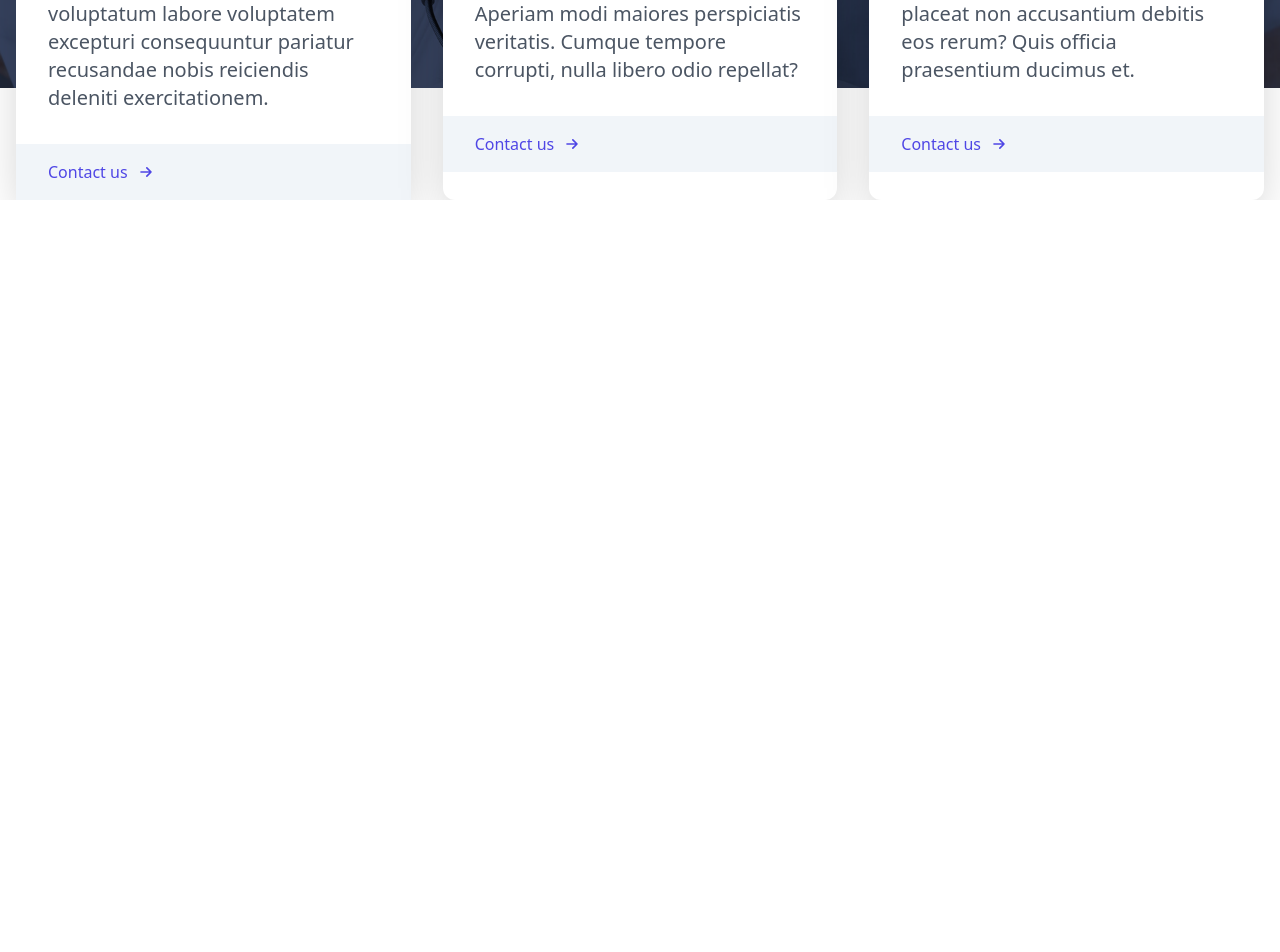
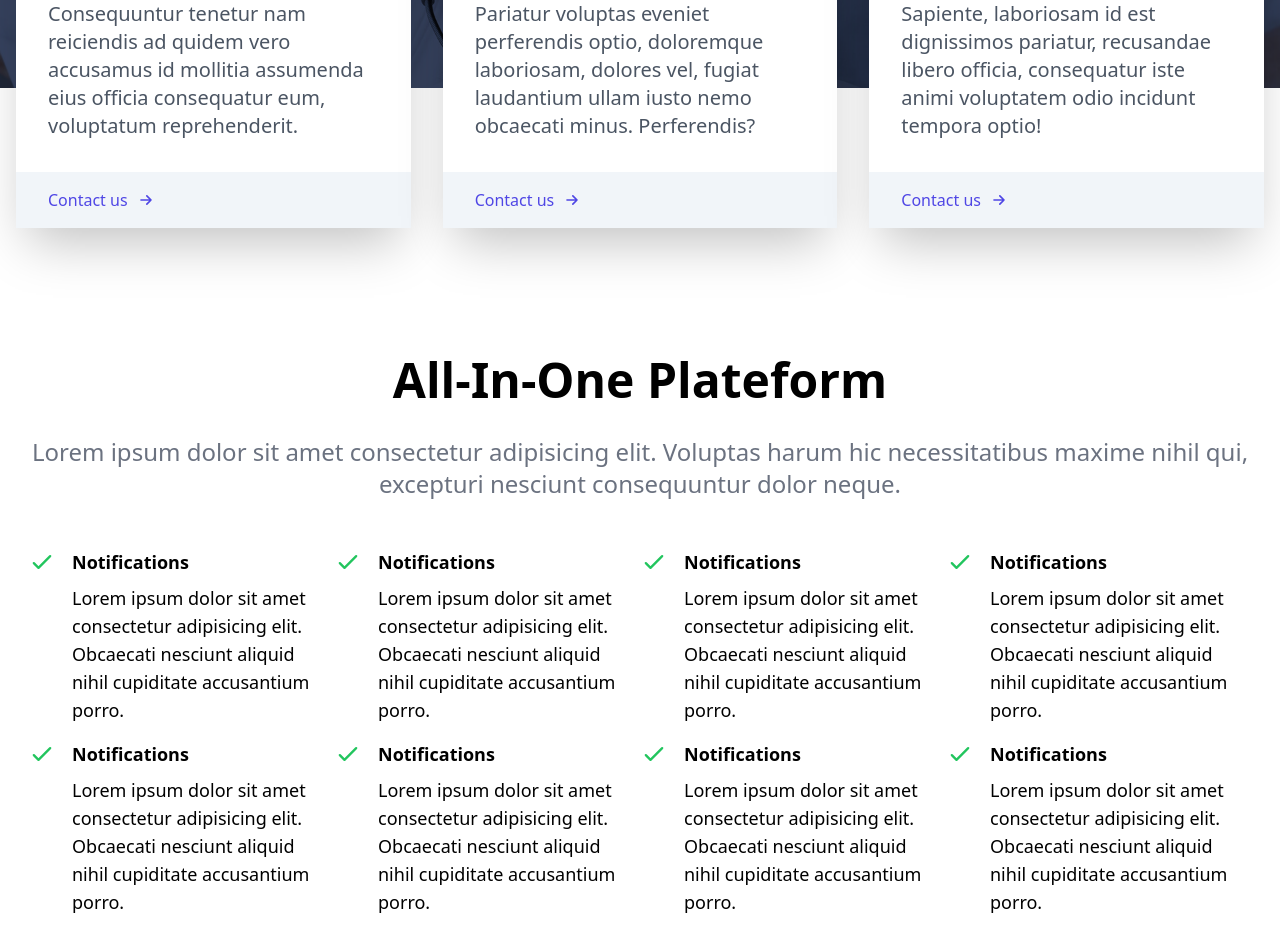
Before and after one commit to y2nd/Cloud-app, a React (Create React App) app: page / in a window 1280 px wide. Shown: the part 1994-2946 px from the top of the page. Before the commit the page ends 2194 px from the top, so only its background shows below. Built offline with nearby package versions, Linux system fonts and the light colour scheme.

Commit message:
All-in-One section

```diff
--- a/src/App.js
+++ b/src/App.js
@@ -1,4 +1,5 @@
 import About from "./components/About";
+import AllInOne from "./components/AllInOne";
 import Hero from "./components/Hero";
 import Navbar from "./components/Navbar";
 import Support from "./components/Support";
@@ -10,6 +11,7 @@ function App() {
       <Hero />
       <About />
       <Support />
+      <AllInOne />
     </>
   );
 }
--- /dev/null
+++ b/src/components/AllInOne.jsx
@@ -0,0 +1,104 @@
+import { CheckIcon } from '@heroicons/react/outline'
+import React from 'react'
+
+const AllInOne = () => {
+  return (
+    <div className="w-full my-32">
+        <div className="max-w-[1240px] mx-auto px-2">
+            <h2 className="text-5xl font-bold text-center">All-In-One Plateform</h2>
+            <p className="text-2xl py-8 text-gray-500 text-center">Lorem ipsum dolor sit amet consectetur adipisicing elit. Voluptas harum hic necessitatibus maxime nihil qui, excepturi nesciunt consequuntur dolor neque.</p>
+
+            <div className="grid sm:grid-cols-2 lg:grid-cols-4 pt-4">
+
+                <div className="flex">
+                    <div className="">
+                        <CheckIcon className="w-7 mr-4 text-green-500" />
+                    </div>
+                    <div className="">
+                        <h3 className="font-bold text-lg">Notifications</h3>
+                        <p className="text-lg pt-2 pb-4">Lorem ipsum dolor sit amet consectetur adipisicing elit. Obcaecati nesciunt aliquid nihil cupiditate accusantium porro.</p>
+                    </div>
+                </div>
+
+                <div className="flex">
+                    <div className="">
+                        <CheckIcon className="w-7 mr-4 text-green-500" />
+                    </div>
+                    <div className="">
+                        <h3 className="font-bold text-lg">Notifications</h3>
+                        <p className="text-lg pt-2 pb-4">Lorem ipsum dolor sit amet consectetur adipisicing elit. Obcaecati nesciunt aliquid nihil cupiditate accusantium porro.</p>
+                    </div>
+                </div>
+
+                <div className="flex">
+                    <div className="">
+                        <CheckIcon className="w-7 mr-4 text-green-500" />
+                    </div>
+                    <div className="">
+                        <h3 className="font-bold text-lg">Notifications</h3>
+                        <p className="text-lg pt-2 pb-4">Lorem ipsum dolor sit amet consectetur adipisicing elit. Obcaecati nesciunt aliquid nihil cupiditate accusantium porro.</p>
+                    </div>
+                </div>
+
+                <div className="flex">
+                    <div className="">
+                        <CheckIcon className="w-7 mr-4 text-green-500" />
+                    </div>
+                    <div className="">
+                        <h3 className="font-bold text-lg">Notifications</h3>
+                        <p className="text-lg pt-2 pb-4">Lorem ipsum dolor sit amet consectetur adipisicing elit. Obcaecati nesciunt aliquid nihil cupiditate accusantium porro.</p>
+                    </div>
+                </div>
+
+                <div className="flex">
+                    <div className="">
+                        <CheckIcon className="w-7 mr-4 text-green-500" />
+                    </div>
+                    <div className="">
+                        <h3 className="font-bold text-lg">Notifications</h3>
+                        <p className="text-lg pt-2 pb-4">Lorem ipsum dolor sit amet consectetur adipisicing elit. Obcaecati nesciunt aliquid nihil cupiditate accusantium porro.</p>
+                    </div>
+                </div>
+
+                <div className="flex">
+                    <div className="">
+                        <CheckIcon className="w-7 mr-4 text-green-500" />
+                    </div>
+                    <div className="">
+                        <h3 className="font-bold text-lg">Notifications</h3>
+                        <p className="text-lg pt-2 pb-4">Lorem ipsum dolor sit amet consectetur adipisicing elit. Obcaecati nesciunt aliquid nihil cupiditate accusantium porro.</p>
+                    </div>
+                </div>
+
+                <div className="flex">
+                    <div className="">
+                        <CheckIcon className="w-7 mr-4 text-green-500" />
+                    </div>
+                    <div className="">
+                        <h3 className="font-bold text-lg">Notifications</h3>
+                        <p className="text-lg pt-2 pb-4">Lorem ipsum dolor sit amet consectetur adipisicing elit. Obcaecati nesciunt aliquid nihil cupiditate accusantium porro.</p>
+                    </div>
+                </div>
+
+                <div className="flex">
+                    <div className="">
+                        <CheckIcon className="w-7 mr-4 text-green-500" />
+                    </div>
+                    <div className="">
+                        <h3 className="font-bold text-lg">Notifications</h3>
+                        <p className="text-lg pt-2 pb-4">Lorem ipsum dolor sit amet consectetur adipisicing elit. Obcaecati nesciunt aliquid nihil cupiditate accusantium porro.</p>
+                    </div>
+                </div>
+
+
+
+
+            </div>
+
+
+        </div>
+    </div>
+  )
+}
+
+export default AllInOne
--- a/src/components/Support.jsx
+++ b/src/components/Support.jsx
@@ -13,7 +13,7 @@ import supportImg from '../assets/support.jpg';
 
 const Support = () => {
   return (
-    <div className="w-full h-screen mt-24">
+    <div className="w-full mt-24">
         <div className="w-full h-[700px] bg-gray-900/90 absolute">
             <img className="w-full h-full object-cover mix-blend-overlay" src={supportImg} alt="" />
         </div>
@@ -30,7 +30,7 @@ const Support = () => {
                     <div className="p-8">
                         <PhoneIcon className="w-16 p-4 bg-indigo-600 text-white rounded-lg mt-[-4rem]"></PhoneIcon>
                         <h3 className="font-bold text-2xl my-6">Sales</h3>
-                        <p className="text-gray-600 text-xl">Lorem ipsum dolor sit amet consectetur adipisicing elit. Ipsa voluptatum labore voluptatem excepturi consequuntur pariatur recusandae nobis reiciendis deleniti exercitationem.</p>
+                        <p className="text-gray-600 text-xl">Lorem ipsum dolor sit, amet consectetur adipisicing elit. Consequuntur tenetur nam reiciendis ad quidem vero accusamus id mollitia assumenda eius officia consequatur eum, voluptatum reprehenderit.</p>
                     </div>
                     <div className="bg-slate-100 py-4 pl-8">
                         <p className="flex items-center text-indigo-600">Contact us <ArrowSmRightIcon className="w-5 ml-2"></ArrowSmRightIcon></p>
@@ -39,9 +39,9 @@ const Support = () => {
 
                 <div className="bg-white rounded-xl shadow-2xl">
                     <div className="p-8">
-                        <SupportIcon className="w-16 p-4 bg-indigo-600 text-white rounded-lg mt-[-4rem]"></SupportIcon>
+                        <PhoneIcon className="w-16 p-4 bg-indigo-600 text-white rounded-lg mt-[-4rem]"></PhoneIcon>
                         <h3 className="font-bold text-2xl my-6">Technical Support</h3>
-                        <p className="text-gray-600 text-xl">Lorem ipsum dolor sit amet consectetur adipisicing elit. Aperiam modi maiores perspiciatis veritatis. Cumque tempore corrupti, nulla libero odio repellat?</p>
+                        <p className="text-gray-600 text-xl">Lorem ipsum dolor sit amet consectetur adipisicing elit. Pariatur voluptas eveniet perferendis optio, doloremque laboriosam, dolores vel, fugiat laudantium ullam iusto nemo obcaecati minus. Perferendis?</p>
                     </div>
                     <div className="bg-slate-100 py-4 pl-8">
                         <p className="flex items-center text-indigo-600">Contact us <ArrowSmRightIcon className="w-5 ml-2"></ArrowSmRightIcon></p>
@@ -50,9 +50,9 @@ const Support = () => {
 
                 <div className="bg-white rounded-xl shadow-2xl">
                     <div className="p-8">
-                        <ChipIcon className="w-16 p-4 bg-indigo-600 text-white rounded-lg mt-[-4rem]"></ChipIcon>
+                        <PhoneIcon className="w-16 p-4 bg-indigo-600 text-white rounded-lg mt-[-4rem]"></PhoneIcon>
                         <h3 className="font-bold text-2xl my-6">Media Inquiries</h3>
-                        <p className="text-gray-600 text-xl">Lorem ipsum dolor sit, amet consectetur adipisicing elit. Fugiat placeat non accusantium debitis eos rerum? Quis officia praesentium ducimus et.</p>
+                        <p className="text-gray-600 text-xl">Lorem ipsum dolor, sit amet consectetur adipisicing elit. Sapiente, laboriosam id est dignissimos pariatur, recusandae libero officia, consequatur iste animi voluptatem odio incidunt tempora optio!</p>
                     </div>
                     <div className="bg-slate-100 py-4 pl-8">
                         <p className="flex items-center text-indigo-600">Contact us <ArrowSmRightIcon className="w-5 ml-2"></ArrowSmRightIcon></p>
```
